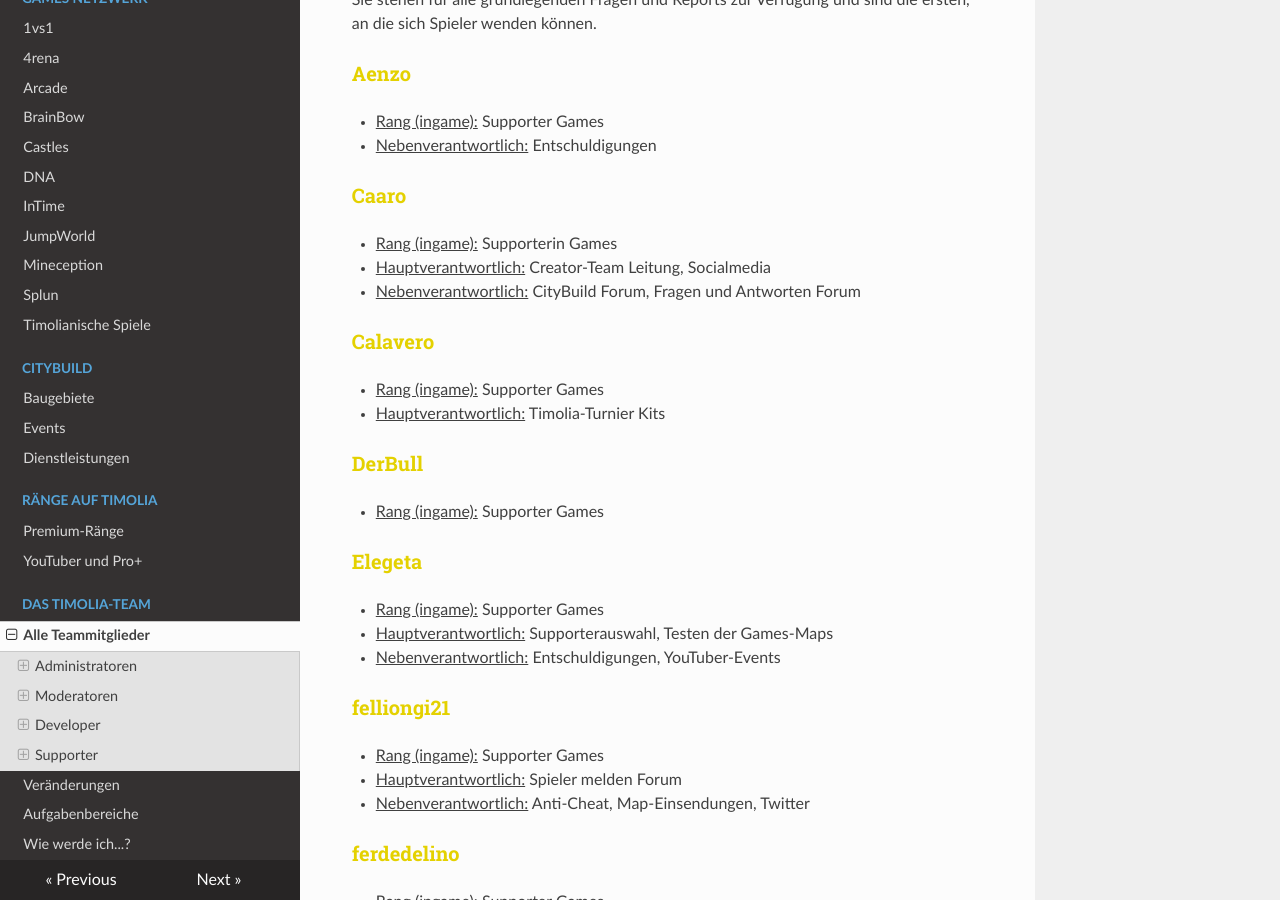
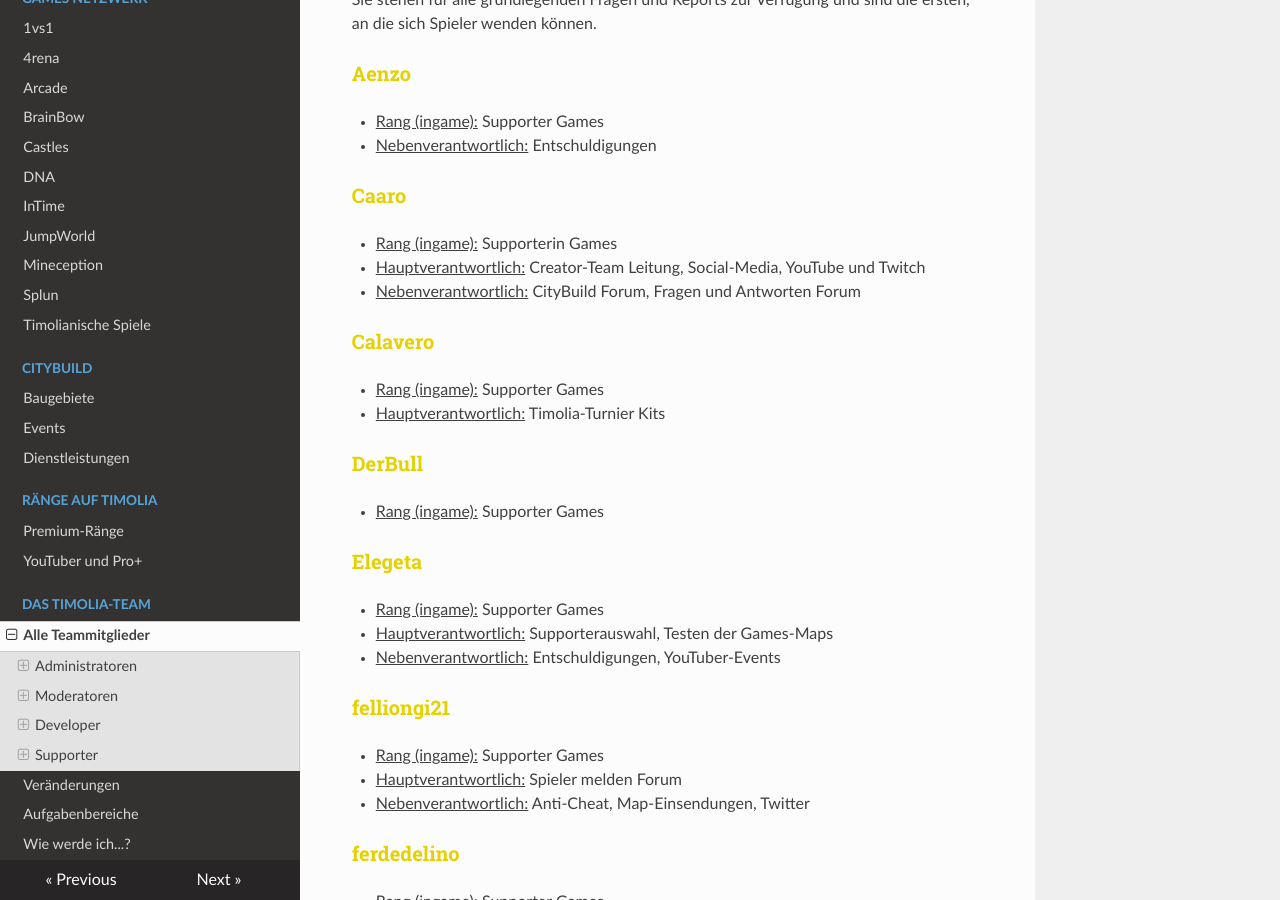
Before and after one commit to TimoliaDE/HowTo, an MkDocs documentation site: the page built from docs/team/members.md, in a window 1280 px wide and 900 px high, scrolled down 4292 px. Built offline with MkDocs 1.6.1, drawn with Linux system fonts in a browser that asks for light colours; nearby versions of some CDN libraries; old or Windows-style settings are respelled for this version of MkDocs; some of the changed text lies outside the part shown.

Commit message:
Update members.md

```diff
--- a/docs/team/members.md
+++ b/docs/team/members.md
@@ -137,7 +137,7 @@ Sie stehen für alle grundlegenden Fragen und Reports zur Verfügung und sind di
 
 ###<strong><span style="color:#E4D100">Caaro</span></strong>
 - <u>Rang (ingame):</u> Supporterin Games
-- <u>Hauptverantwortlich:</u> Creator-Team Leitung, Socialmedia
+- <u>Hauptverantwortlich:</u> Creator-Team Leitung, Social-Media, YouTube und Twitch
 - <u>Nebenverantwortlich:</u> CityBuild Forum, Fragen und Antworten Forum
 
 ###<strong><span style="color:#E4D100">Calavero</span></strong>
@@ -316,7 +316,7 @@ Sie stehen für alle grundlegenden Fragen und Tickets zur Verfügung und sind di
 
 ###<strong><span style="color:#E4D100">Caaro</span></strong>
 - <u>Rang (ingame):</u> Supporterin CityBuild
-- <u>Hauptverantwortlich:</u> Creator-Team Leitung, Social-Media
+- <u>Hauptverantwortlich:</u> Creator-Team Leitung, Social-Media, YouTube und Twitch
 - <u>Nebenverantwortlich:</u> CityBuild Forum, Fragen und Antworten Forum
 
 ###<strong><span style="color:#E4D100">xTessia</span></strong>
```
